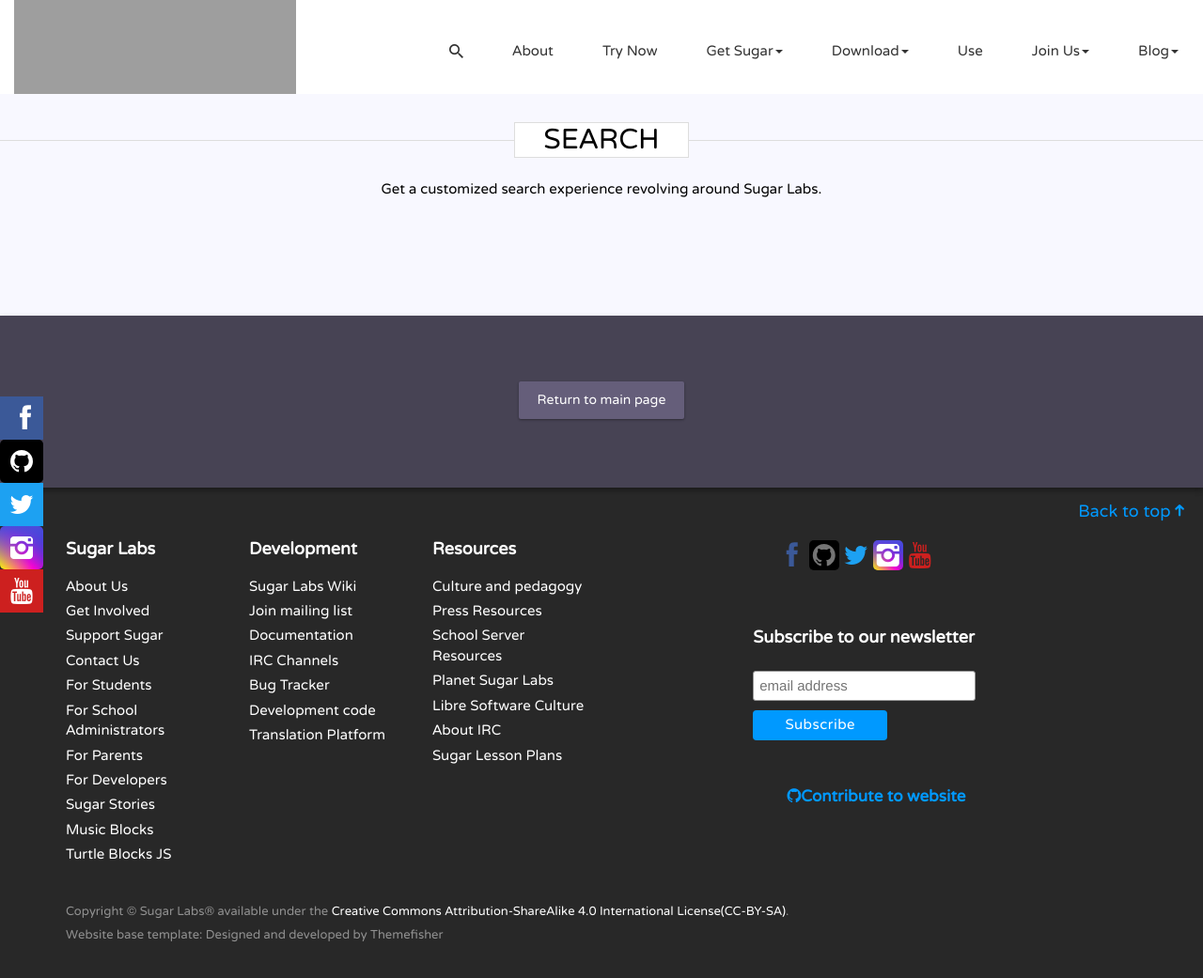
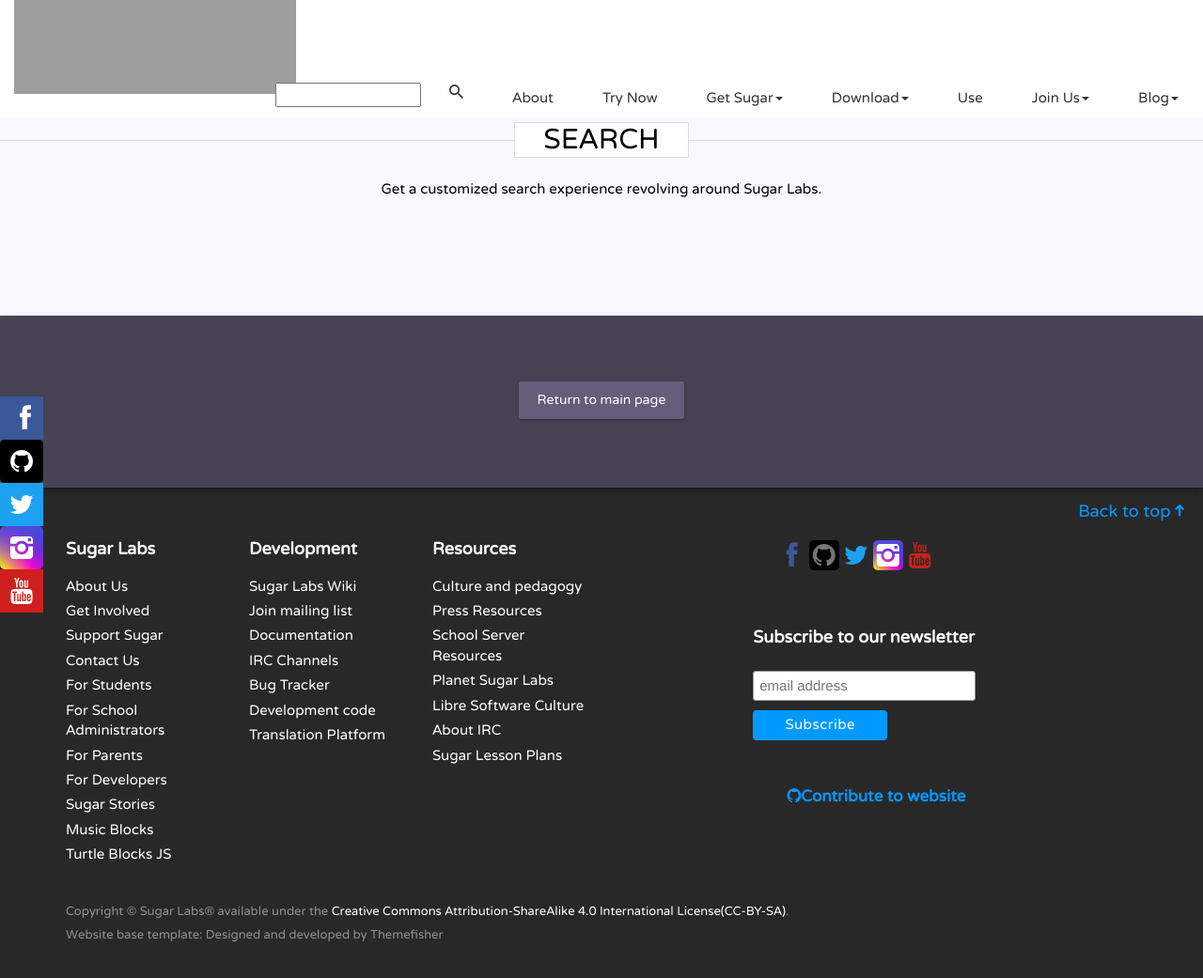
Before and after one commit to sugarlabs/www, a Jekyll site: the page built from search.html, in a window 1280 px wide and 1073 px high. Shown: the top 1041 px of the window at 94% size. Built offline with Jekyll 4.4.1, drawn with Linux system fonts in a browser that asks for light colours; some web fonts are replaced; comment, search, counter and statistics services are not loaded; grey boxes are pictures that could not be loaded.

Commit message:
Update nav.html

```diff
--- a/_includes/nav.html
+++ b/_includes/nav.html
@@ -23,7 +30,10 @@
                         </div>
                         <div class="collapse navbar-collapse zeroMarPadBtm" id="bs-example-navbar-collapse-1" >
                             <ul class="nav navbar-nav navbar-right abc">
-                                <li><a href="{{ site.baseurl }}/search"><span class="ion-android-search customFontSize3" ></a></li>
+                                <li>    <div id="searchForm">
+                                        <input type="text" id="SearchBar" onchange="searchLoad()">
+                                 <a id="searchLink"><span class="ion-android-search customFontSize3" ></a></div>
+                                </li>
                                 <li><a href="{{ site.baseurl }}/about-us">About</a></li>
                                 <li><a href="http://server.sugarizer.org">Try Now</a></li>
                                 <li class="dropdown"><a href="#" class="dropdown-toggle" data-toggle="dropdown" role="button" aria-haspopup="true" aria-expanded="false">Get Sugar<span class="caret"></span></a>
@@ -93,8 +103,10 @@
                     <div class="sidebar-header">
                         <h3>Sugar Labs</h3>
                     </div>
+                 <div> <div id="searchForm" style="width:230px;" >
+                                    <input type="text" id="SearchBar" onchange="searchLoad()" style="width:190px;color:#7C7A86;">
+                                 <a id="searchLink"><span class="ion-android-search customFontSize3" ></a></div></div>
                     <ul class="list-unstyled components">
-                        <li><a href="{{ site.baseurl }}/search"><span class="ion-android-search customFontSize3 customSpanColor2"></a></li>
                         <li><a href="{{ site.baseurl }}/about-us"><span class="customSpanColor2">About</span></a></li>
                         <li><a href="http://server.sugarizer.org"><span class="customSpanColor2">Try Now</span></a></li>
                         <li ><a href="#getSugarSubmenu" data-toggle="collapse" aria-expanded="false"><span class="customSpanColor2">Get Sugar</span></a>
```
Also changed, not shown: other parts of _includes/nav.html (+7 -0 lines).
